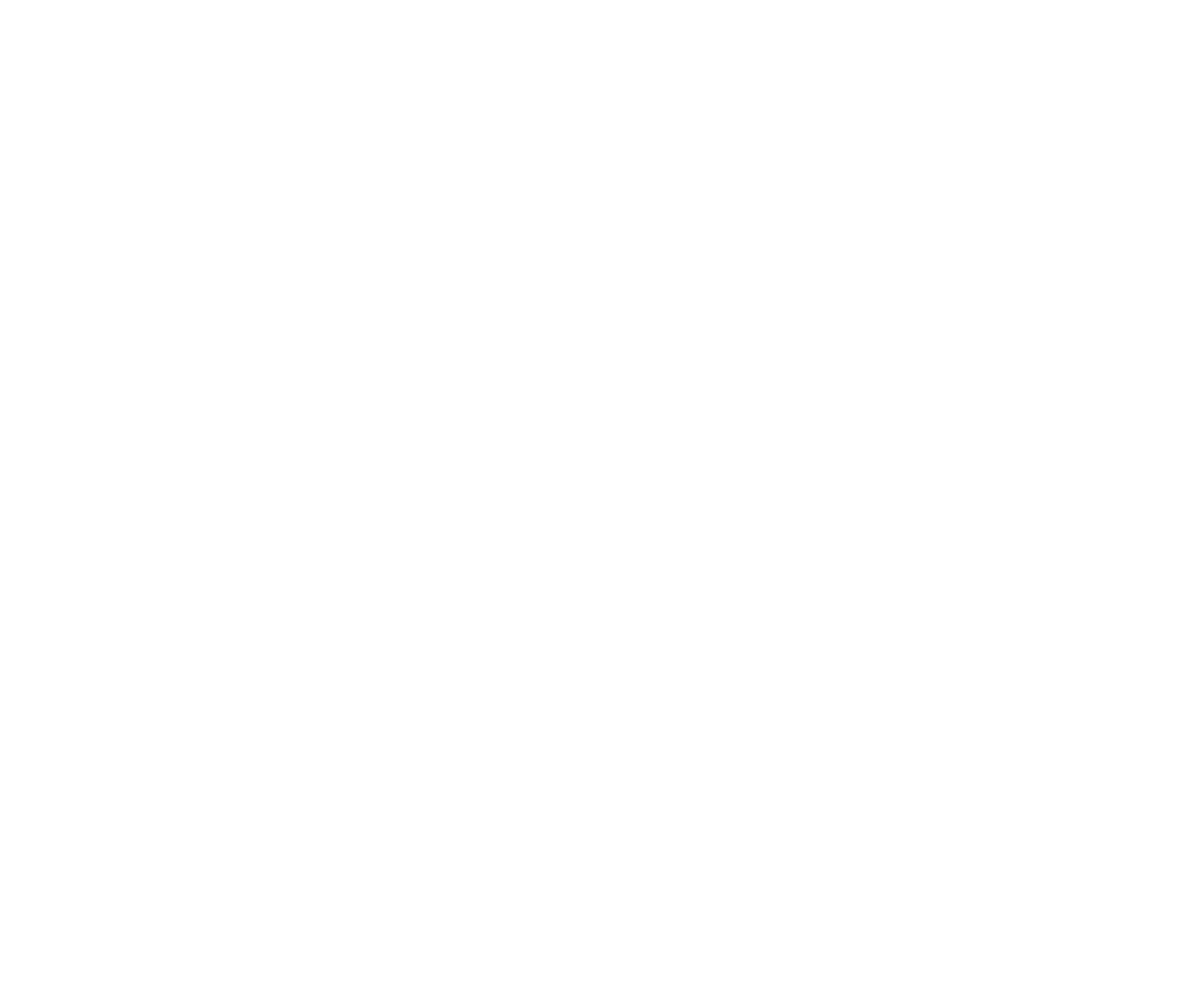
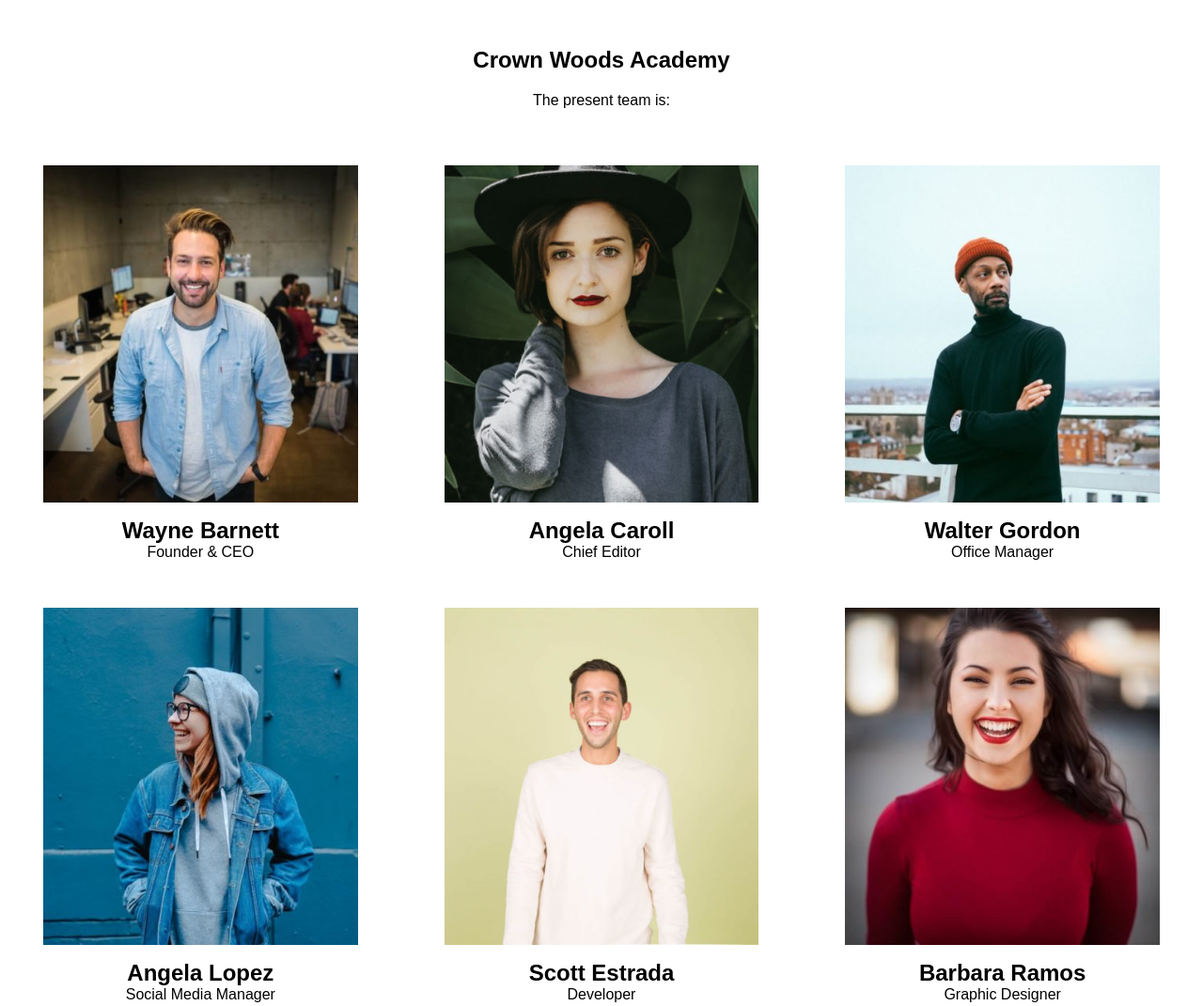
Before and after one commit to MathiasChirivi/js-our-team, a plain HTML site: page index.html in a window 1280 px wide. Shown: the whole page at 94% size. Before the commit the page ends 800 px from the top, so only its background shows below. Drawn offline with Linux system fonts and the light colour scheme.

Commit message:
es finish

```diff
--- a/css/style.css
+++ b/css/style.css
@@ -2,4 +2,48 @@
     margin: 0;
     padding: 0;
     box-sizing: border-box;
+    font-family:Arial, Helvetica, sans-serif;
+    font-size: x-large;
 }
+
+header{
+    display: flex;
+    justify-content: center;
+    flex-direction: column;
+    align-items: center;
+    margin-top: 50px;
+}
+header > span{
+    margin-top: 20px;
+    font-size: medium;
+}
+
+.container{
+    text-align: center;
+    display: flex;
+    flex-wrap: wrap;
+
+    margin-top: 50px;
+}
+
+.cardTeam{
+    width: calc(100% / 3 - 3rem);
+    margin: 0 auto;
+}
+
+
+div > img {
+    width: 100%;
+}
+
+.cardImage{
+    margin: 10px;
+}
+
+.cardText{
+    margin-bottom: 40px;
+}
+
+div > p{
+  font-size: medium;
+}
--- a/index.html
+++ b/index.html
@@ -8,6 +8,10 @@
     <link rel="stylesheet" href="./css/style.css">
 </head>
 <body>
+    <header>
+        <h2>Crown Woods Academy</h2>
+        <span>The present team is:</span>
+    </header>
     <div class="container">
         <!-- <img src="./img/angela-caroll-chief-editor.jpg" alt="" srcset=""> -->
     </div>
--- a/js/main.js
+++ b/js/main.js
@@ -1,14 +1,13 @@
 console.log("Successfull");
 
-let teamScheda = document.getElementsByClassName("container");
-
+const teamScheda = document.querySelector(".container");
+console.log(teamScheda)
 const team = [
     {
       nome: "Wayne Barnett",
       ruolo: "Founder & CEO",
       foto: "wayne-barnett-founder-ceo.jpg"
     },
-    /*
     {
       nome: "Angela Caroll",
       ruolo: "Chief Editor" ,
@@ -17,7 +16,7 @@
     {
       nome: "Walter Gordon",
       ruolo: "Office Manager",
-      foto:" walter-gordon-office-manager.jpg"
+      foto:"walter-gordon-office-manager.jpg"
     },
     {
      nome: "Angela Lopez",
@@ -34,7 +33,6 @@
      ruolo: "Graphic Designer",
       foto: "barbara-ramos-graphic-designer.jpg"
     }
-    */
 ];
 
 //console.log(team);
@@ -45,7 +43,6 @@
 
 
 createCards(team, teamScheda);
-
 
 /****************FUNCTION************************************* */
 
@@ -59,7 +56,7 @@
         teamScheda.innerHTML +=
         `<div class = "cardTeam">
             <div class="cardImage">
-                <img src ="./img/${card.foto}"/>
+                <img src ="./img/${card.foto}">
             </div>
         <div class="cardText">
             <h3>${card.nome}</h3>
```
